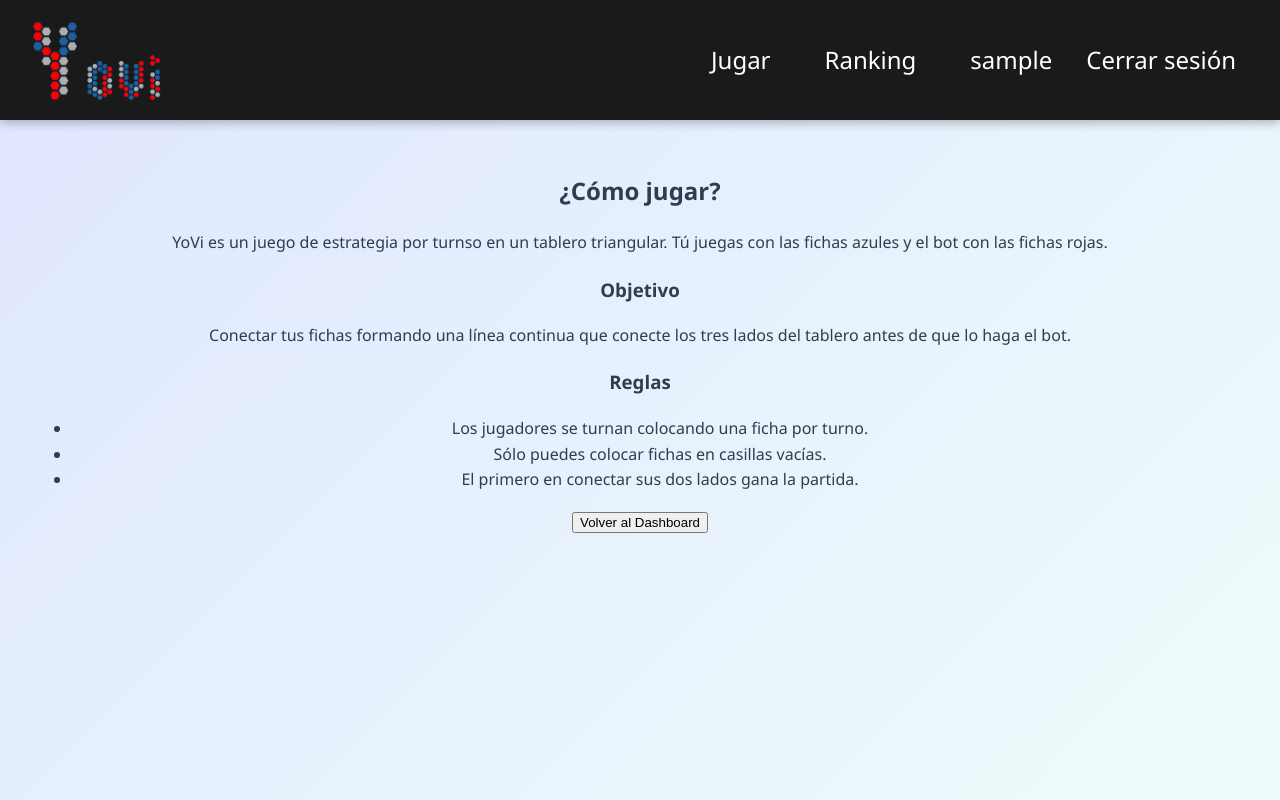
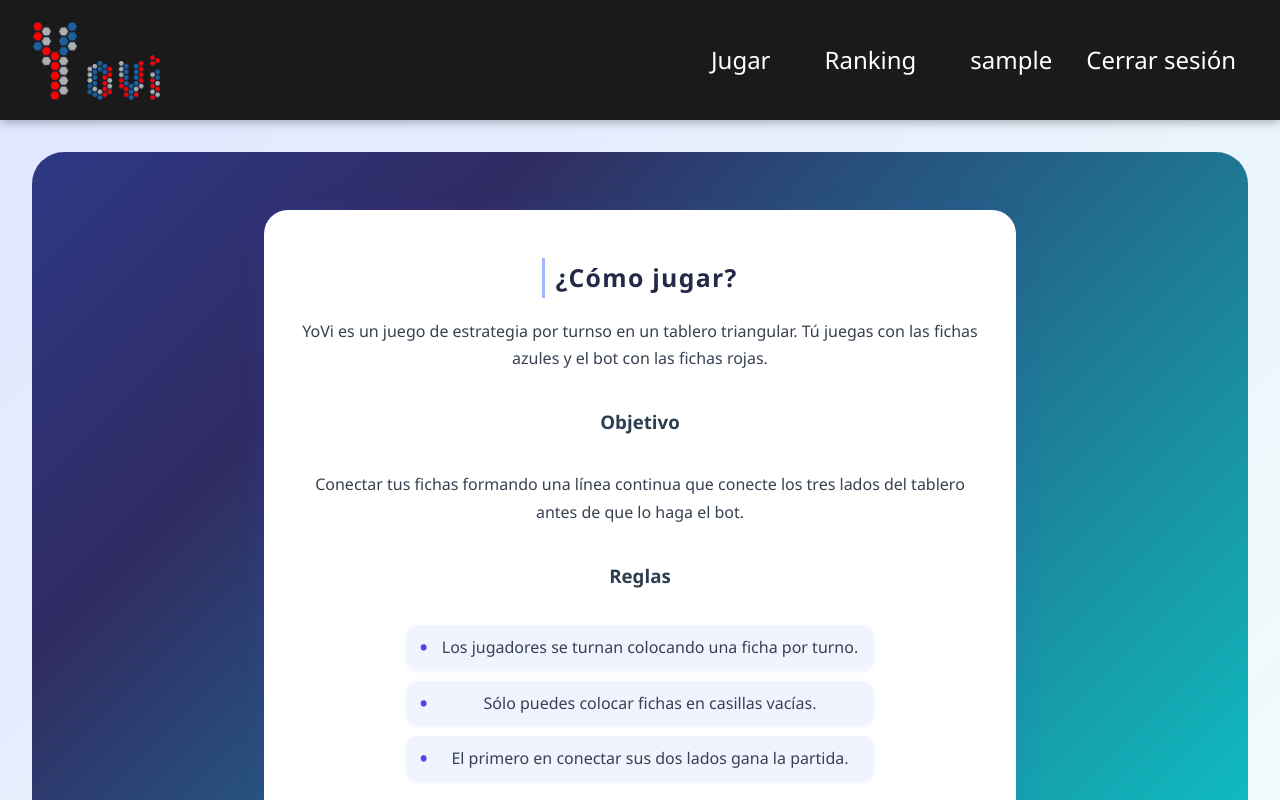
Before and after one commit to Arquisoft/yovi_es3c, a React (Vite) app in the folder webapp/: page /help in a window 1280 px wide. Shown: the top 800 px of the page. Built offline with nearby package versions, Linux system fonts and the light colour scheme; no server answers; sample sign-in values are in the browser's storage.

Commit message:
Creado fichero css para el diseño de Help, HelpContent y HelpDialog.

```diff
--- /dev/null
+++ b/webapp/src/pages-styles/Help.css
@@ -0,0 +1,160 @@
+.help-page {
+    background: linear-gradient(135deg, #2463eb 0%, #302b63 50%, #00ffea 100%);
+    background-size: 200% 200%;
+    animation:electric-bg-move 2s ease-in-out infinite alternate;
+    background-position: 0% 0%;
+    min-height: 100vh;
+    width: 100%;
+    margin: 0;
+    padding: 0;
+    overflow: visible;
+    position: relative;
+    display:flex;
+    align-items: center;
+    justify-content: center;
+    border-radius: 32px;
+}
+
+.help-page::after{
+    content: "";
+    position: fixed;
+    top: 0;
+    left: 0;
+    width: 100vw;
+    height: 100vh;
+    box-sizing: border-box;
+    pointer-events: none;
+    z-index: 100;
+    border:none;
+    border-radius: 0;
+    box-shadow: none;
+    background: linear-gradient(90deg, #7c3aed 0%, #00b4d8 100%) border-box;
+    -webkit-mask:
+        linear-gradient(#fff 0 0) padding-box,
+        linear-gradient(#fff 0 0);
+    -webkit-mask-composite: xor;
+    mask-composite: exclude;
+}
+
+@keyframes electric-bg-move {
+    0%   { background-position: 0% 50%; }
+    100% { background-position: 100% 50%; }
+}
+
+.help-container {
+    background: #fff;
+    border-radius: 24px;
+    box-shadow: 0 4px 24px rgba(79, 70, 229, 0.18);
+    padding: 40px 36px 32px 36px;
+    max-width: 680px;
+    width: 92%;
+    margin: 32px auto;
+    display: flex;
+    flex-direction: column;
+    align-items: center;
+    gap: 24px;
+    position: relative;
+    z-index: 1;
+    animation: fadeInScale 0.35s ease-out forwards;
+}
+
+@keyframes fadeInScale {
+    from {
+        opacity: 0;
+        transform: scale(0.96);
+    }
+    to {
+        opacity: 1;
+        transform: scale(1);
+    }
+}
+
+.help-content {
+    width: 100%;
+    display:flex;
+    flex-direction: column;
+    gap: 16px;
+    align-items: center;
+}
+
+.help-content h2 {
+    font-size: 1.55rem;
+    font-weight: 700;
+    color: #232946;
+    letter-spacing: 0.08rem;
+    text-align: center;
+    font-family: 'Segoe UI', 'Arial', sans-serif;
+    margin-top: 8px;
+    margin-bottom: 4px;
+    border-left: 3px solid #a5b4fc;
+    padding-left: 10px;
+}
+
+.help-content p {
+    font-size: 1rem;
+    color: #374151;
+    font-family: 'Segoe UI', 'Arial', sans-serif;
+    line-height: 1.7;
+    margin: 0;
+}
+
+.help-content ul {
+    list-style: none;
+    padding: 0;
+    margin: 0;
+    display: flex;
+    flex-direction: column;
+    gap: 10px;
+}
+
+.help-content ul li {
+    font-size: 1rem;
+    color: #374151;
+    font-family: 'Segoe UI', 'Arial', sans-serif;
+    line-height: 1.6;
+    padding: 10px 16px 10px 36px;
+    background: #f0f4ff;
+    border-radius: 12px;
+    box-shadow: 0 1px 4px rgba(79, 70, 229, 0.06);
+    position: relative;
+}
+
+.help-content ul li::before {
+    content: "\2022";
+    position: absolute;
+    left: 14px;
+    top: 50%;
+    transform: translateY(-50%);
+    color: #4f46e5;
+    font-size: 1.3rem;
+    font-weight: 700;
+}
+
+.help-back-btn {
+    border-radius: 18px;
+    border:none;
+    background: linear-gradient(90deg, #4f46e5 0%, #7c3aed 100%);
+    color: #fff;
+    font-size: 1.1rem;
+    font-weight: 700;
+    padding: 14px 40px;
+    min-width: 200px;
+    cursor: pointer;
+    box-shadow: 0 4px 16px rgba(79, 70, 229, 0.22);
+    transition: transform 0.2s, box-shadow 0.2s;
+    display: block;
+    margin: 4px auto 0 auto;
+    letter-spacing: 0.04em;
+    font-family: 'Segoe UI', 'Arial', sans-serif;
+}
+
+.help-back-btn:hover {
+    background: linear-gradient(90deg, #4338ca 0%, #6d28d9 100%);
+    transform: scale(1.06);
+    box-shadow: 0 8px 28px rgba(79, 70, 229, 0.30);
+}
+
+.help-back-btn:active {
+    transform: scale(0.98);
+    box-shadow: 0 2px 8px rgba(79, 70, 229, 0.18);
+}
--- a/webapp/src/pages/Help.tsx
+++ b/webapp/src/pages/Help.tsx
@@ -1,5 +1,6 @@
 import HelpContent from "./HelpContent";
 import { useNavigate } from "react-router-dom";
+import '../pages-styles/Help.css';
 
 const Help = () => {
     const navigate = useNavigate()
```
